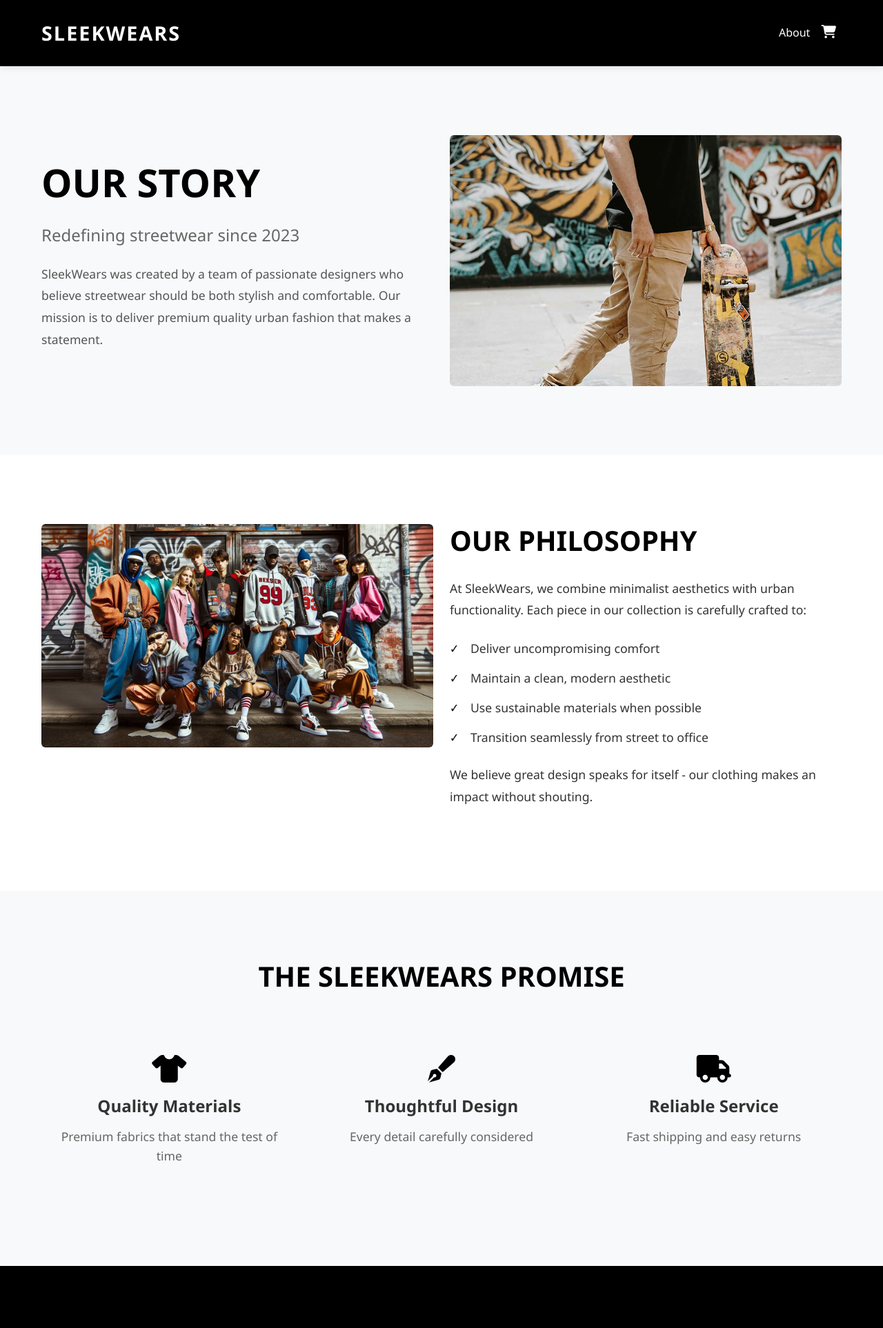
After one commit to av4sh/SleekWears, a PHP site: page /aboutus.html in a window 1280 px wide. The commit adds this page. Shown: the whole page at 69% size. Run offline with PHP 8.4, Linux system fonts and the light colour scheme.

Commit message:
added abot section for clothes

```diff
--- /dev/null
+++ b/aboutus.html
@@ -0,0 +1,101 @@
+<!DOCTYPE html>
+<html lang="en">
+<head>
+    <meta charset="UTF-8">
+    <meta name="viewport" content="width=device-width, initial-scale=1.0">
+    <title>About SleekWears</title>
+    <link href="https://cdn.jsdelivr.net/npm/bootstrap@5.3.0/dist/css/bootstrap.min.css" rel="stylesheet">
+    <link rel="stylesheet" href="https://cdnjs.cloudflare.com/ajax/libs/font-awesome/6.4.0/css/all.min.css">
+    <link rel="stylesheet" href="style.css">
+</head>
+<body>
+    <!-- Navbar -->
+    <nav class="navbar navbar-expand-lg">
+        <div class="container">
+            <a class="navbar-brand" href="index.html">SLEEKWEARS</a>
+            <button class="navbar-toggler" type="button" data-bs-toggle="collapse" data-bs-target="#navbarNav">
+                <i class="fas fa-bars"></i>
+            </button>
+            <div class="collapse navbar-collapse" id="navbarNav">
+                <ul class="navbar-nav ms-auto">
+                    <li class="nav-item">
+                        <a class="nav-link" href="about.html">About</a>
+                    </li>
+                    <li class="nav-item">
+                        <a class="nav-link" href="#"><i class="fas fa-shopping-cart"></i></a>
+                    </li>
+                </ul>
+            </div>
+        </div>
+    </nav>
+
+    <!-- About Hero Section -->
+    <section class="about-hero">
+        <div class="container">
+            <div class="row align-items-center">
+                <div class="col-lg-6">
+                    <h1>OUR STORY</h1>
+                    <p class="lead">Redefining streetwear since 2023</p>
+                    <p>SleekWears was created by a team of passionate designers who believe streetwear should be both stylish and comfortable. Our mission is to deliver premium quality urban fashion that makes a statement.</p>
+                </div>
+                <div class="col-lg-6">
+                    <img src="pics/imgone.jpeg" alt="SleekWears Collection" class="img-fluid rounded">
+                </div>
+            </div>
+        </div>
+    </section>
+
+    <!-- Brand Philosophy -->
+    <section class="brand-philosophy">
+        <div class="container">
+            <div class="row">
+                <div class="col-lg-6">
+                    <img src="pics/img2.jpg" alt="SleekWears Design Process" class="img-fluid rounded">
+                </div>
+                <div class="col-lg-6">
+                    <h2>OUR PHILOSOPHY</h2>
+                    <p>At SleekWears, we combine minimalist aesthetics with urban functionality. Each piece in our collection is carefully crafted to:</p>
+                    <ul class="philosophy-list">
+                        <li>Deliver uncompromising comfort</li>
+                        <li>Maintain a clean, modern aesthetic</li>
+                        <li>Use sustainable materials when possible</li>
+                        <li>Transition seamlessly from street to office</li>
+                    </ul>
+                    <p>We believe great design speaks for itself - our clothing makes an impact without shouting.</p>
+                </div>
+            </div>
+        </div>
+    </section>
+
+    <!-- Brand Promise -->
+    <section class="brand-promise">
+        <div class="container text-center">
+            <h2>THE SLEEKWEARS PROMISE</h2>
+            <div class="row">
+                <div class="col-md-4 promise-item">
+                    <i class="fas fa-tshirt"></i>
+                    <h3>Quality Materials</h3>
+                    <p>Premium fabrics that stand the test of time</p>
+                </div>
+                <div class="col-md-4 promise-item">
+                    <i class="fas fa-pen-fancy"></i>
+                    <h3>Thoughtful Design</h3>
+                    <p>Every detail carefully considered</p>
+                </div>
+                <div class="col-md-4 promise-item">
+                    <i class="fas fa-truck"></i>
+                    <h3>Reliable Service</h3>
+                    <p>Fast shipping and easy returns</p>
+                </div>
+            </div>
+        </div>
+    </section>
+
+    <!-- Footer -->
+    <footer class="site-footer">
+        <!-- Your existing footer code -->
+    </footer>
+
+    <script src="https://cdn.jsdelivr.net/npm/bootstrap@5.3.0/dist/js/bootstrap.bundle.min.js"></script>
+</body>
+</html>
--- a/style.css
+++ b/style.css
@@ -84,6 +84,16 @@ a {
     color: var(--secondary);
     border: none;
     font-size: 1.5rem;
+}
+
+/* Shopping Cart Icon */
+.nav-link .fa-shopping-cart {
+    font-size: 1.2rem;
+    transition: transform 0.3s ease;
+}
+
+.nav-link:hover .fa-shopping-cart {
+    transform: scale(1.2);
 }
 
 /* ====== Header Section ====== */
@@ -205,6 +215,100 @@ a {
 
 .product:hover img {
     transform: scale(1.03);
+}
+
+/* ====== About Page Styles ====== */
+.about-hero {
+    padding: 100px 0;
+    background-color: #f8f9fa;
+}
+
+.about-hero h1 {
+    font-size: 3.5rem;
+    font-weight: 800;
+    margin-bottom: 20px;
+    color: #000;
+}
+
+.about-hero .lead {
+    font-size: 1.5rem;
+    color: #666;
+    margin-bottom: 20px;
+}
+
+.about-hero p {
+    font-size: 1.1rem;
+    line-height: 1.8;
+    color: #555;
+}
+
+.brand-philosophy {
+    padding: 100px 0;
+    background-color: #fff;
+}
+
+.brand-philosophy h2 {
+    font-size: 2.5rem;
+    margin-bottom: 30px;
+    color: #000;
+}
+
+.brand-philosophy p {
+    font-size: 1.1rem;
+    line-height: 1.8;
+    margin-bottom: 20px;
+}
+
+.philosophy-list {
+    list-style: none;
+    padding: 0;
+    margin: 25px 0;
+}
+
+.philosophy-list li {
+    position: relative;
+    padding-left: 30px;
+    margin-bottom: 15px;
+    font-size: 1.1rem;
+}
+
+.philosophy-list li:before {
+    content: "✓";
+    position: absolute;
+    left: 0;
+    color: #000;
+    font-weight: bold;
+}
+
+.brand-promise {
+    padding: 100px 0;
+    background-color: #f8f9fa;
+}
+
+.brand-promise h2 {
+    font-size: 2.5rem;
+    margin-bottom: 60px;
+    color: #000;
+}
+
+.promise-item {
+    padding: 30px 20px;
+}
+
+.promise-item i {
+    font-size: 2.5rem;
+    color: #000;
+    margin-bottom: 20px;
+}
+
+.promise-item h3 {
+    font-size: 1.5rem;
+    margin-bottom: 15px;
+}
+
+.promise-item p {
+    color: #666;
+    font-size: 1.1rem;
 }
 
 /* ====== Newsletter Section ====== */
```
Also changed, not shown: other parts of style.css (+65 -0 lines), html/aboutus.html (added, +101 -0 lines), index.html (+4 -8 lines), product-details.html (added, +75 -0 lines), script.js (added, +50 -0 lines), pics/img2.jpg (added), pics/imgone.jpeg (added).
